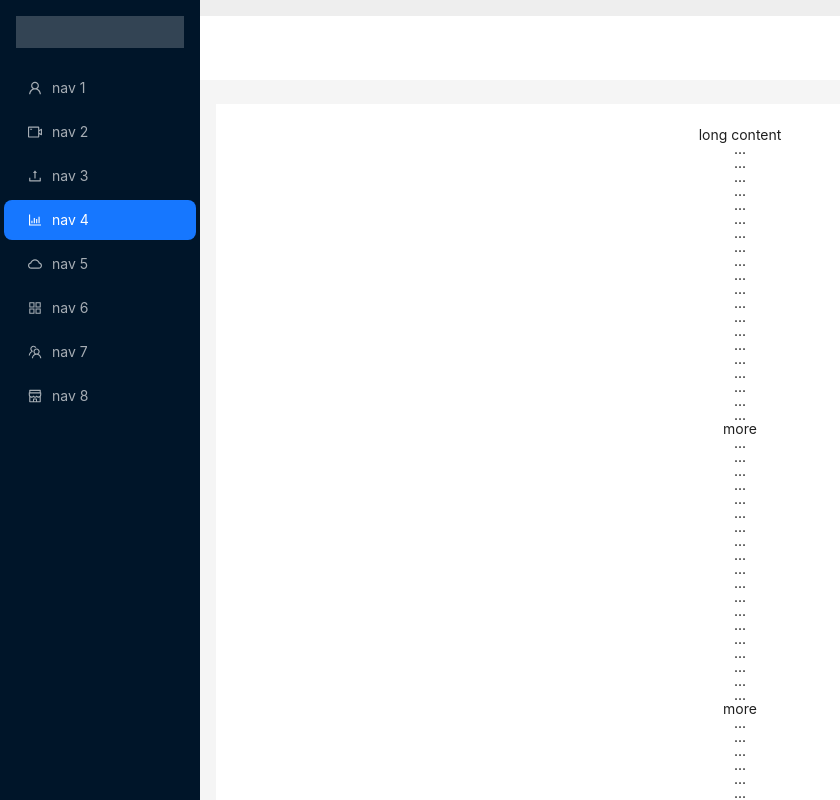
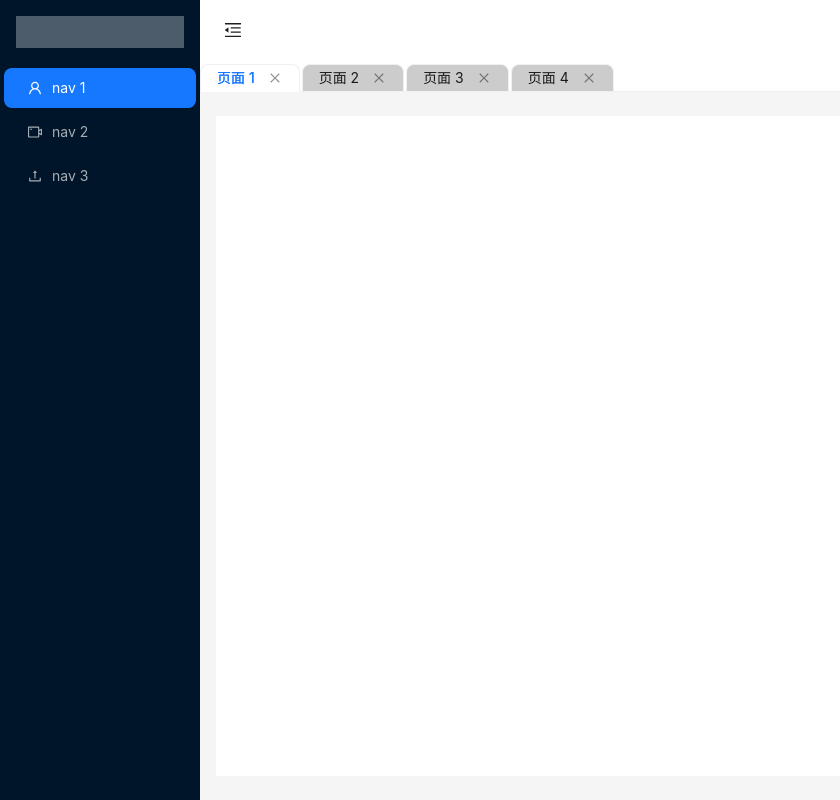
Before and after one commit to peihaodong1120/React-Vite-Admin, a React (Vite) app: page /home in a window 1280 px wide. Shown: the top 800 px of the page, without its empty margins (0-840 px from the left). Built offline with nearby package versions, Linux system fonts and the light colour scheme.

Commit message:
feat：layout布局

```diff
--- a/src/App.tsx
+++ b/src/App.tsx
@@ -8,13 +8,11 @@ function App() {
   return (
     <div className="App">
       {/* 路由跳转 */}
-      <Link to={'/home'}>home</Link> |
+      {/* <Link to={'/home'}>home</Link> |
       <Link to={'/about'}>about</Link> |
-      <Link to={'/user'}>user</Link> |
+      <Link to={'/user'}>user</Link> | */}
       {/* react 6新增，编程式路由写法，引入useRoutes hook，使用传入routers数组， jsx语法使用 */}
       {outlet}
-
-
       {/* react 6新增，  类似于vue的router-view 组件式路由写法 引入Outlet 组件使用 */}
       {/* <Outlet></Outlet> */}
     </div>
--- /dev/null
+++ b/src/Layout/components/navTabs.tsx
@@ -0,0 +1,48 @@
+import React, {  useState } from 'react';
+import {  Tabs } from 'antd';
+import './style/navTabs.module.scss'
+
+type TargetKey = React.MouseEvent | React.KeyboardEvent | string;
+
+const defaultPanes = new Array(4).fill(null).map((_, index) => {
+  const id = String(index + 1);
+  return { label: `页面 ${id}`, key: id };
+});
+
+const navTabs =() =>{
+    const [activeKey, setActiveKey] = useState(defaultPanes[0].key);
+    const [items, setItems] = useState(defaultPanes);
+
+    // tabs改变，改变activeKey的状态
+    const onChange = (key: string) => {
+      setActiveKey(key);
+    };
+
+
+    const remove = (targetKey: TargetKey) => {
+      const targetIndex = items.findIndex((item) => item.key === targetKey);
+      const newPanes = items.filter((pane) => pane.key !== targetKey);
+      if (newPanes.length && targetKey === activeKey) {
+        const { key } = newPanes[targetIndex === newPanes.length ? targetIndex - 1 : targetIndex];
+        setActiveKey(key);
+      }
+      setItems(newPanes);
+    };
+
+    return (
+        <div className='navTabs'>
+            <Tabs
+                hideAdd
+                onChange={onChange}
+                activeKey={activeKey}
+                type="editable-card"
+                onEdit={remove}
+                items={items}
+            />
+        </div>
+
+    )
+}
+
+
+export default navTabs
--- /dev/null
+++ b/src/Layout/components/style/navTabs.module.scss
@@ -0,0 +1,21 @@
+// navTabs 样式
+// react样式穿透
+:global {
+    .navTabs {
+        background-color: #fff;
+        height: 28px;
+        .ant-tabs-nav{
+            margin: 0;
+            // 每一个tabs样式
+            .ant-tabs-tab {
+                padding: 2px 16px;
+                background-color: #ccc;
+            }
+            // 选中样式
+            .ant-tabs-tab-active{
+                background-color: #fff;
+            }
+        }
+
+    }
+}
--- a/src/Layout/index.tsx
+++ b/src/Layout/index.tsx
@@ -1,74 +1,78 @@
-import React from 'react';
+import React, { useState } from 'react';
 import {
-  AppstoreOutlined,
-  BarChartOutlined,
-  CloudOutlined,
-  ShopOutlined,
-  TeamOutlined,
+  MenuFoldOutlined,
+  MenuUnfoldOutlined,
   UploadOutlined,
   UserOutlined,
   VideoCameraOutlined,
 } from '@ant-design/icons';
-import type { MenuProps } from 'antd';
-import { Layout, Menu, theme } from 'antd';
+import { Layout, Menu, theme, Tabs } from 'antd';
+import NavTabs from './components/navTabs';
+import style from '@/assets/style/layout.module.scss'
 
-const { Header, Content, Footer, Sider } = Layout;
+const { Header, Sider, Content } = Layout;
 
-const items: MenuProps['items'] = [
-  UserOutlined,
-  VideoCameraOutlined,
-  UploadOutlined,
-  BarChartOutlined,
-  CloudOutlined,
-  AppstoreOutlined,
-  TeamOutlined,
-  ShopOutlined,
-].map((icon, index) => ({
-  key: String(index + 1),
-  icon: React.createElement(icon),
-  label: `nav ${index + 1}`,
-}));
-
-const MainLayoutL: React.FC = () => {
+const App: React.FC = () => {
+  const [collapsed, setCollapsed] = useState(false);
   const {
     token: { colorBgContainer },
   } = theme.useToken();
 
   return (
-    <Layout hasSider>
-      <Sider
-        style={{
-          overflow: 'auto',
-          height: '100vh',
-          position: 'fixed',
-          left: 0,
-          top: 0,
-          bottom: 0,
-        }}
-      >
-        <div style={{ height: 32, margin: 16, background: 'rgba(255, 255, 255, 0.2)' }} />
-        <Menu theme="dark" mode="inline" defaultSelectedKeys={['4']} items={items} />
+    <Layout style={{height: '100%'}}>
+        {/* 左侧导航 */}
+      <Sider trigger={null} collapsible collapsed={collapsed}>
+        <div className={style.logo} />
+        <Menu
+          theme="dark"
+          mode="inline"
+          defaultSelectedKeys={['1']}
+          items={[
+            {
+              key: '1',
+              icon: <UserOutlined />,
+              label: 'nav 1',
+            },
+            {
+              key: '2',
+              icon: <VideoCameraOutlined />,
+              label: 'nav 2',
+            },
+            {
+              key: '3',
+              icon: <UploadOutlined />,
+              label: 'nav 3',
+            },
+          ]}
+        />
       </Sider>
-      <Layout className="site-layout" style={{ marginLeft: 200 }}>
-        <Header style={{ padding: 0, background: colorBgContainer }} />
-        <Content style={{ margin: '24px 16px 0', overflow: 'initial' }}>
-          <div style={{ padding: 24, textAlign: 'center', background: colorBgContainer }}>
-            <p>long content</p>
-            {
-              // indicates very long content
-              Array.from({ length: 100 }, (_, index) => (
-                <React.Fragment key={index}>
-                  {index % 20 === 0 && index ? 'more' : '...'}
-                  <br />
-                </React.Fragment>
-              ))
-            }
+      {/* 右侧内容 */}
+      <Layout className="site-layout">
+        {/* 头部 */}
+        <Header style={{ padding: 0, background: colorBgContainer }}>
+        {/* 头部图标 */}
+          <div>
+            {React.createElement(collapsed ? MenuUnfoldOutlined : MenuFoldOutlined, {
+                className: style.trigger,
+                onClick: () => setCollapsed(!collapsed),
+            })}
           </div>
+        </Header>
+        <NavTabs></NavTabs>
+        {/* 页面内容 */}
+        <Content
+          style={{
+            margin: '24px 16px',
+            padding: 24,
+            minHeight: 280,
+            background: colorBgContainer,
+          }}
+        >
+          {/* 页面的具体内容 */}
         </Content>
-        <Footer style={{ textAlign: 'center' }}>Ant Design ©2023 Created by Ant UED</Footer>
       </Layout>
     </Layout>
   );
 };
 
-export default MainLayoutL;
+export default App;
--- /dev/null
+++ b/src/assets/style/antd.scss
@@ -0,0 +1 @@
+// 统一修改antd的默认样式
--- a/src/assets/style/glable.scss
+++ b/src/assets/style/glable.scss
@@ -4,3 +4,7 @@
 body {
     background-color: $main_background_color;
 }
+html,body,#root, .App{
+    height: 100%;
+    overflow: hidden;
+}
--- a/src/assets/style/layout.module.scss
+++ b/src/assets/style/layout.module.scss
@@ -1,9 +1,16 @@
 // react中，样式模块化，在文件名中添加 module。类似vue中的scoped
-.main_sider {
-    overflow: 'auto';
-    height: '100vh';
-    position: 'fixed';
-    left: 0;
-    top: 0;
-    bottom: 0;
-}
+.trigger {
+    padding: 0 24px;
+    font-size: 18px;
+    line-height: 64px;
+    cursor: pointer;
+    transition: color 0.3s;
+  }
+.trigger:hover {
+    color: #1890ff;
+  }
+ .logo {
+    height: 32px;
+    margin: 16px;
+    background: rgba(255, 255, 255, 0.3);
+  }
--- a/src/assets/style/text.module.scss
+++ b/src/assets/style/text.module.scss
@@ -1,3 +1,4 @@
+// 测试
 .box {
     color: red;
 }
```
